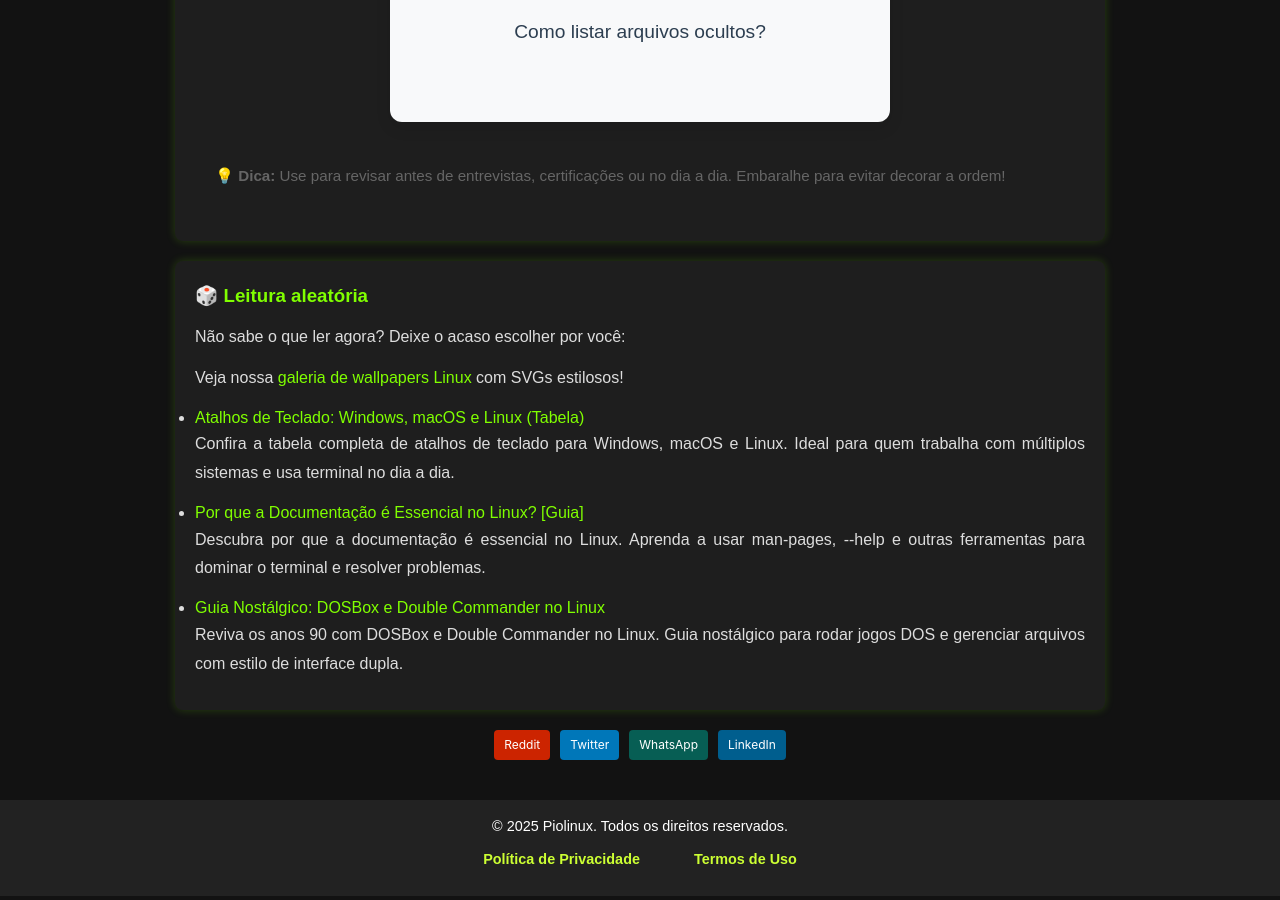
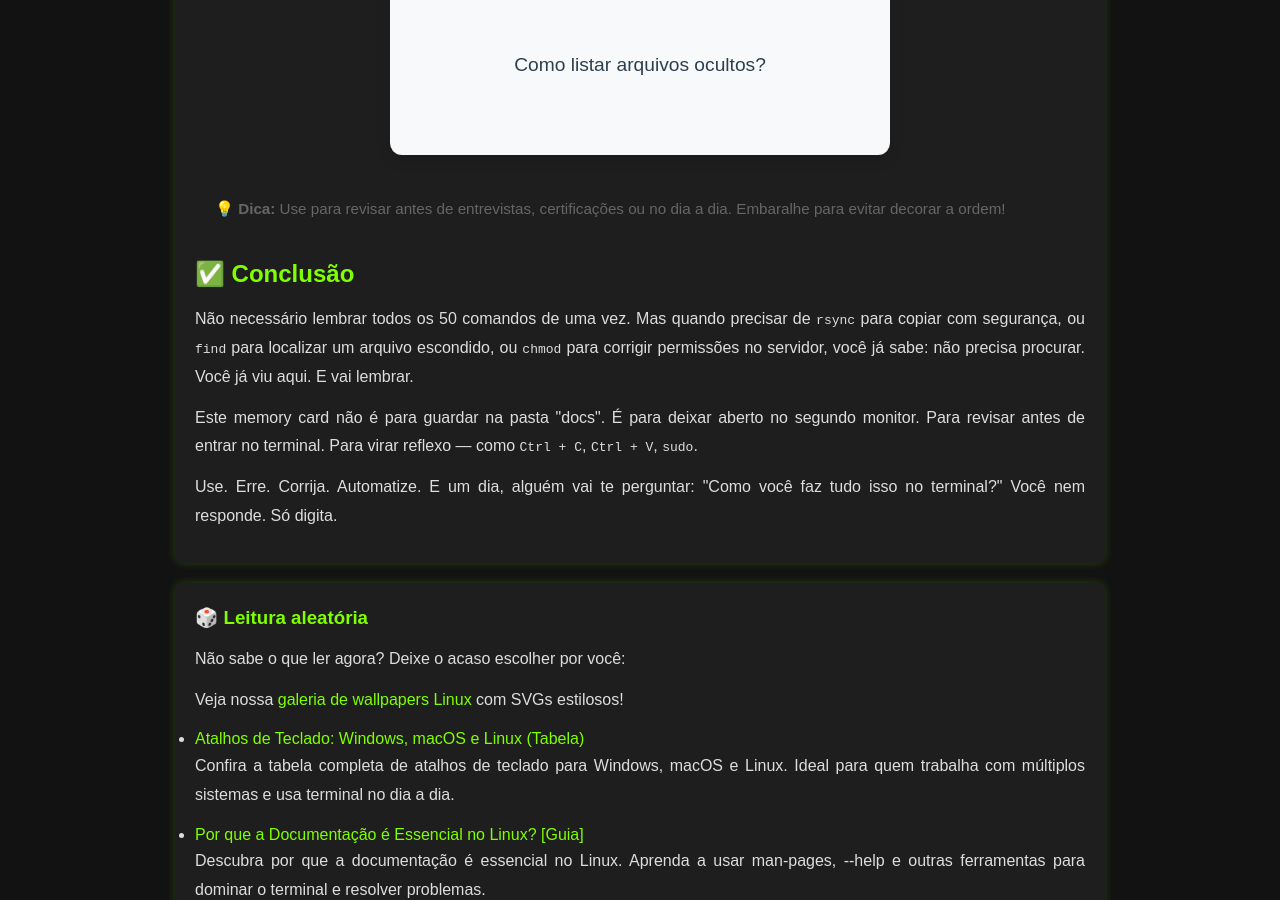
Before and after one commit to Piolinux/piolinux-site, a Jekyll site: the page built from _posts/2025-08-28-memory-card-linux-completo.md, in a window 1280 px wide and 900 px high, scrolled down 867 px. Built offline with Jekyll 4.4.1, drawn with Linux system fonts in a browser that asks for light colours.

Commit message:
Update 2025-08-28-memory-card-linux-completo.md

```diff
--- a/_posts/2025-08-28-memory-card-linux-completo.md
+++ b/_posts/2025-08-28-memory-card-linux-completo.md
@@ -17,7 +17,7 @@ permalink: /memory-card-linux/
 
 
 
-<div id="container" style="max-width:960px;margin:0 auto;padding:20px;font-family:sans-serif;line-height:1.7;color:#333;transition:background-color 0.3s,color 0.3s;">
+<div id="container" style="max-width:960px;margin:0 auto;padding:20px;font-family:sans-serif;line-height:1.7;color:#FFFFFF;transition:background-color 0.3s,color 0.3s;">
   <h2 style="text-align:center;color:#2c3e50;">🧠 Memory Card de Linux</h2>
   <p style="text-align:center;font-size:1.1em;color:#555;">Revise <strong>50 comandos essenciais</strong> do Linux.<br>Clique no card para virar. Use os botões para navegar.</p>
 
@@ -178,3 +178,24 @@ permalink: /memory-card-linux/
   totalSpan.textContent = flashcards.length;
   updateCard();
 </script>
+
+
+<h2>✅ Conclusão</h2>
+
+
+<p>Não necessário lembrar todos os 50 comandos de uma vez.
+Mas quando precisar de <code>rsync</code> para copiar com segurança,
+ou <code>find</code> para localizar um arquivo escondido,
+ou <code>chmod</code> para corrigir permissões no servidor,
+você já sabe: não precisa procurar. Você já viu aqui. E vai lembrar.</p>
+
+<p>Este memory card não é para guardar na pasta "docs".
+É para deixar aberto no segundo monitor.
+Para revisar antes de entrar no terminal.
+Para virar reflexo — como <code>Ctrl + C</code>, <code>Ctrl + V</code>, <code>sudo</code>.</p>
+
+<p>Use. Erre. Corrija. Automatize.
+E um dia, alguém vai te perguntar:
+"Como você faz tudo isso no terminal?"
+Você nem responde.
+Só digita.</p>
```
